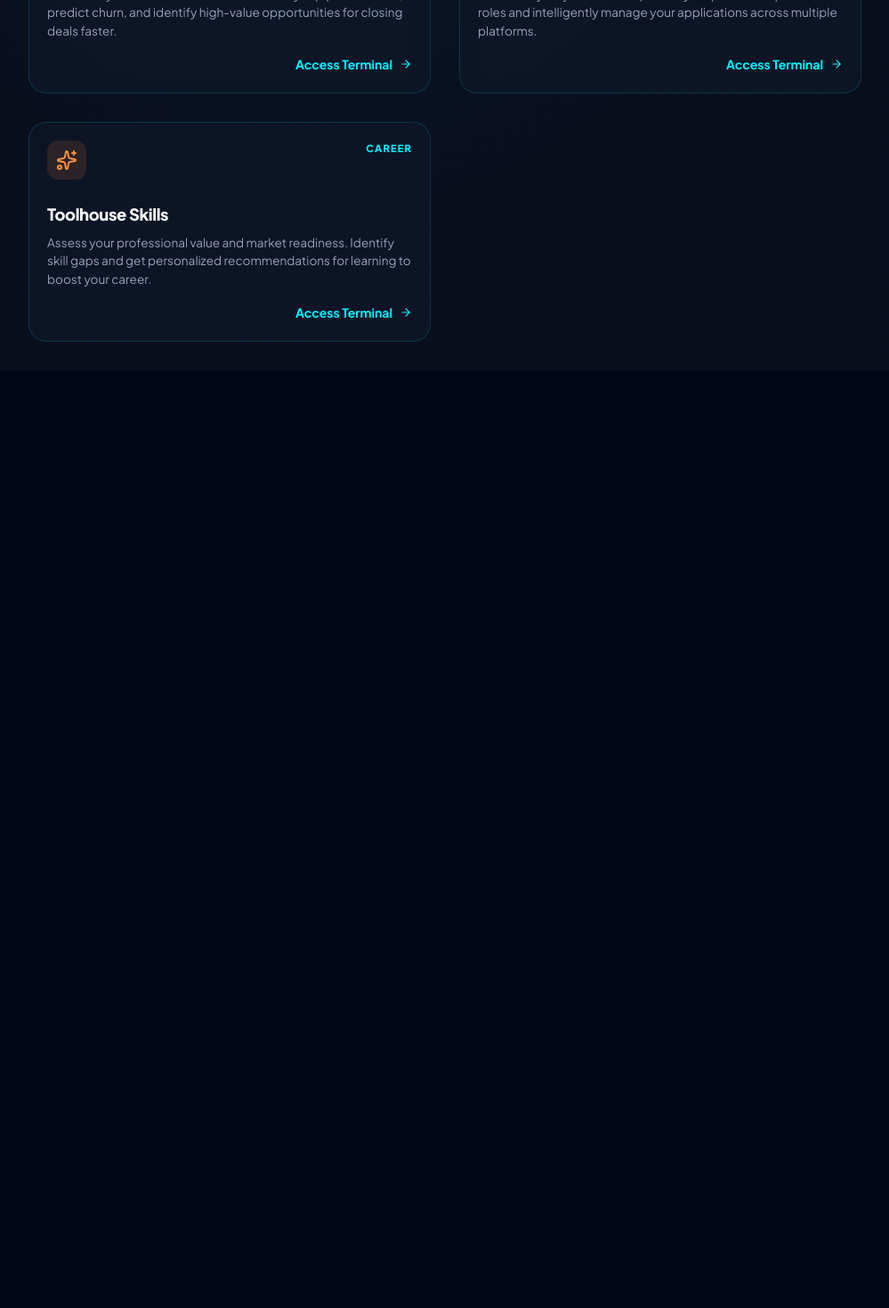
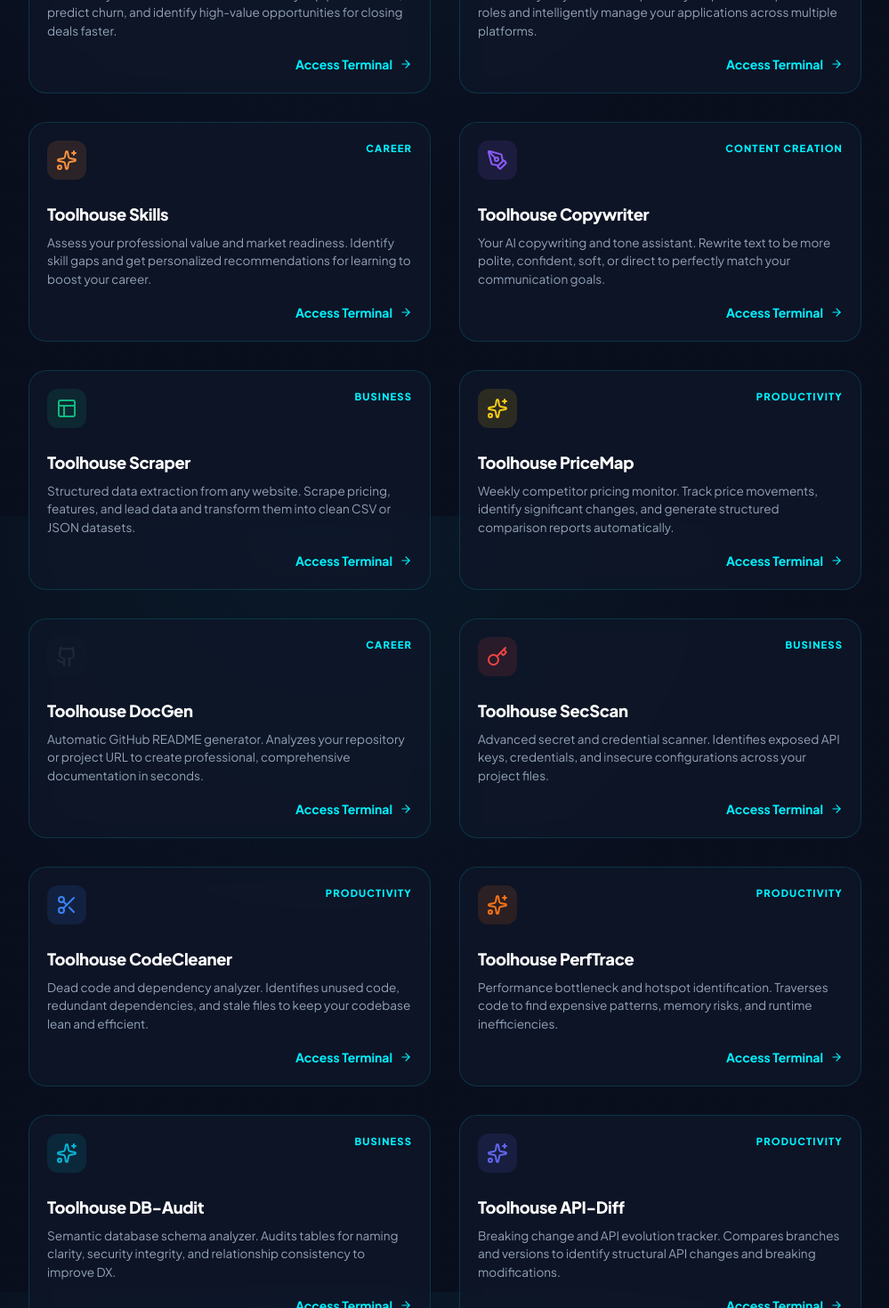
Before and after one commit to testingr30/bounty6, a React (Vite) app: page / in a window 1280 px wide. Shown: the part 8140-9610 px from the top of the page at 89% size, without its empty margins (280-1279 px from the left). Before the commit the page ends 8556 px from the top, so only its background shows below. Built offline with nearby package versions, Linux system fonts and the light colour scheme.

Commit message:
feat: complete rename overhaul for 10 new agents

```diff
--- a/src/data/agents.js
+++ b/src/data/agents.js
@@ -691,6 +691,146 @@ export const agents = [
       "Suggest a learning path to transition into Data Science",
     ],
   },
+  {
+    id: "writewise",
+    name: "Toolhouse Copywriter",
+    description: "Your AI copywriting and tone assistant. Rewrite text to be more polite, confident, soft, or direct to perfectly match your communication goals.",
+    endpoint: "https://agents.toolhouse.ai/c1235e6d-fa5e-4353-b75d-7416d8ea5f3d",
+    category: "Content Creation",
+    icon: "PenTool",
+    color: "#8B5CF6",
+    suggestions: [
+      "Rewrite this in a confident tone",
+      "Make this email softer and more approachable",
+      "Use a more direct tone for this update",
+    ],
+  },
+  {
+    id: "extractly",
+    name: "Toolhouse Scraper",
+    description: "Structured data extraction from any website. Scrape pricing, features, and lead data and transform them into clean CSV or JSON datasets.",
+    endpoint: "https://agents.toolhouse.ai/188212d9-53b0-416b-9471-9e77193fa882",
+    category: "Business",
+    icon: "Layout",
+    color: "#10B981",
+    suggestions: [
+      "Extract pricing tiers from this AI website builder: [Link]",
+      "Scrape lead data from this competitor's services page",
+      "Convert this webpage table into a structured CSV",
+    ],
+  },
+  {
+    id: "promptception",
+    name: "Toolhouse PriceMap",
+    description: "Weekly competitor pricing monitor. Track price movements, identify significant changes, and generate structured comparison reports automatically.",
+    endpoint: "https://agents.toolhouse.ai/13e1e14c-75ea-4073-a22b-3b4e93334e52",
+    category: "Productivity",
+    icon: "Zap",
+    color: "#FACC15",
+    suggestions: [
+      "Monitor [Product Name] price at [URL] weekly",
+      "Compare current and previous pricing for this service",
+      "Alert me of any price changes above 5%",
+    ],
+  },
+  {
+    id: "forgeme",
+    name: "Toolhouse DocGen",
+    description: "Automatic GitHub README generator. Analyzes your repository or project URL to create professional, comprehensive documentation in seconds.",
+    endpoint: "https://agents.toolhouse.ai/9b304a30-6218-4c8f-b0a0-b9ea75fb6ea0",
+    category: "Career",
+    icon: "Github",
+    color: "#1F2937",
+    suggestions: [
+      "Generate a README for my project: [GitHub URL]",
+      "Create a professional documentation for this repository",
+      "Draft a complete project summary from this source code",
+    ],
+  },
+  {
+    id: "keyscan",
+    name: "Toolhouse SecScan",
+    description: "Advanced secret and credential scanner. Identifies exposed API keys, credentials, and insecure configurations across your project files.",
+    endpoint: "https://agents.toolhouse.ai/e99eaa30-072a-439c-a419-1cd510182a7e",
+    category: "Business",
+    icon: "Key",
+    color: "#EF4444",
+    suggestions: [
+      "Scan this repository for exposed secrets: [GitHub URL]",
+      "Check my environment variables for insecure patterns",
+      "Audit my config files for hardcoded credentials",
+    ],
+  },
+  {
+    id: "codeprune",
+    name: "Toolhouse CodeCleaner",
+    description: "Dead code and dependency analyzer. Identifies unused code, redundant dependencies, and stale files to keep your codebase lean and efficient.",
+    endpoint: "https://agents.toolhouse.ai/18c298d3-3290-4479-86a8-6118becce91c",
+    category: "Productivity",
+    icon: "Scissors",
+    color: "#3B82F6",
+    suggestions: [
+      "Identify unused dependencies in my project",
+      "Analyze [GitHub URL] for dead or redundant code",
+      "Suggest code cleanup for this repository",
+    ],
+  },
+  {
+    id: "slowtrace",
+    name: "Toolhouse PerfTrace",
+    description: "Performance bottleneck and hotspot identification. Traverses code to find expensive patterns, memory risks, and runtime inefficiencies.",
+    endpoint: "https://agents.toolhouse.ai/ee10ffca-30f8-4191-984b-33fe4d01bd23",
+    category: "Productivity",
+    icon: "Activity",
+    color: "#F97316",
+    suggestions: [
+      "Find performance hotspots in [GitHub URL]",
+      "Identify memory risks and bottlenecks in this codebase",
+      "Traverse my project to locate expensive code patterns",
+    ],
+  },
+  {
+    id: "schemasenti",
+    name: "Toolhouse DB-Audit",
+    description: "Semantic database schema analyzer. Audits tables for naming clarity, security integrity, and relationship consistency to improve DX.",
+    endpoint: "https://agents.toolhouse.ai/1f459c89-abfa-4cfb-8a1f-efe4ef25a05d",
+    category: "Business",
+    icon: "Database",
+    color: "#06B6D4",
+    suggestions: [
+      "Audit my database schema for the repository: [GitHub URL]",
+      "Check for naming clarity and relationship issues",
+      "Analyze the security integrity of my data structures",
+    ],
+  },
+  {
+    id: "apiscope",
+    name: "Toolhouse API-Diff",
+    description: "Breaking change and API evolution tracker. Compares branches and versions to identify structural API changes and breaking modifications.",
+    endpoint: "https://agents.toolhouse.ai/1085040b-d525-4777-ab4a-818d5df23591",
+    category: "Productivity",
+    icon: "Search",
+    color: "#6366F1",
+    suggestions: [
+      "Compare API structural changes between [Branch A] and [Branch B]",
+      "Identify breaking changes in the latest release of [GitHub URL]",
+      "Track API evolution for this project",
+    ],
+  },
+  {
+    id: "zflagaudit",
+    name: "Toolhouse FlagAudit",
+    description: "Static feature flag audit and cleanup. Classifies stale flags by risk and provides automated cleanup recommendations for large projects.",
+    endpoint: "https://agents.toolhouse.ai/51f91eba-4786-49f8-b542-28d8bd4a88ac",
+    category: "Business",
+    icon: "Flag",
+    color: "#D946EF",
+    suggestions: [
+      "Perform a feature flag audit on: [GitHub URL]",
+      "Identify stale flags and recommend cleanup strategies",
+      "Audit high-risk feature flags in my repository",
+    ],
+  },
 ];
 
 export const categories = [
--- a/src/pages/ChatPage.jsx
+++ b/src/pages/ChatPage.jsx
@@ -9,14 +9,15 @@ import {
     Mail, Clock, FileText, Linkedin, Briefcase, BookOpen,
     GraduationCap, Code, FileCheck, BarChart3, PenTool,
     Youtube, Rocket, ShoppingCart, Target, Plane,
-    CheckSquare, Twitter, Copy, Check, MessageSquare
+    CheckSquare, Twitter, Copy, Check, MessageSquare,
+    Github, Scissors, Key, Flag, Layout
 } from "lucide-react";
 
 const iconMap = {
     Mail, Clock, FileText, Linkedin, Briefcase, BookOpen,
     GraduationCap, Code, FileCheck, BarChart3, PenTool,
     Youtube, Rocket, Send: SendIcon, ShoppingCart, Target, Plane,
-    User: UserIcon, CheckSquare, Twitter,
+    User: UserIcon, CheckSquare, Twitter, Github, Scissors, Key, Flag, Layout
 };
 
 const CodeBlock = ({ children }) => {
--- a/src/pages/HomePage.jsx
+++ b/src/pages/HomePage.jsx
@@ -6,14 +6,14 @@ import {
     GraduationCap, Code, FileCheck, BarChart3, PenTool,
     Youtube, Rocket, Send, ShoppingCart, Target, Plane,
     User, CheckSquare, Twitter, Sparkles, Search, ArrowRight,
-    Zap, Star, TrendingUp, Activity
+    Zap, Star, TrendingUp, Activity, Github, Scissors, Key, Flag, Layout
 } from "lucide-react";
 
 const iconMap = {
     Mail, Clock, FileText, Linkedin, Briefcase, BookOpen,
     GraduationCap, Code, FileCheck, BarChart3, PenTool,
     Youtube, Rocket, Send, ShoppingCart, Target, Plane,
-    User, CheckSquare, Twitter,
+    User, CheckSquare, Twitter, Github, Scissors, Key, Flag, Layout
 };
 
 export default function HomePage() {
```
